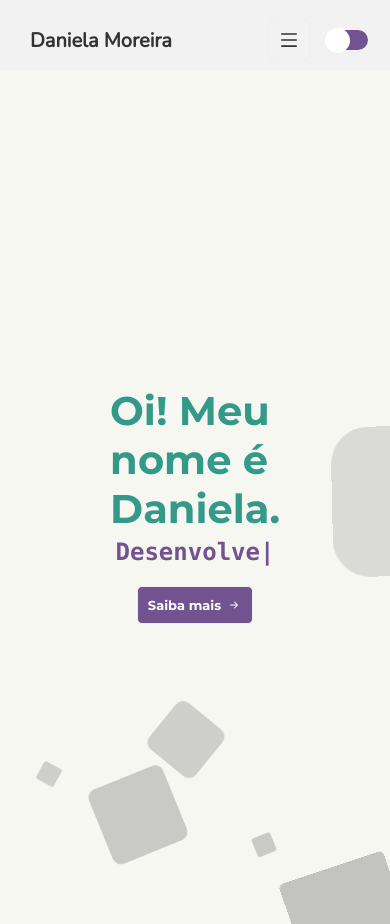
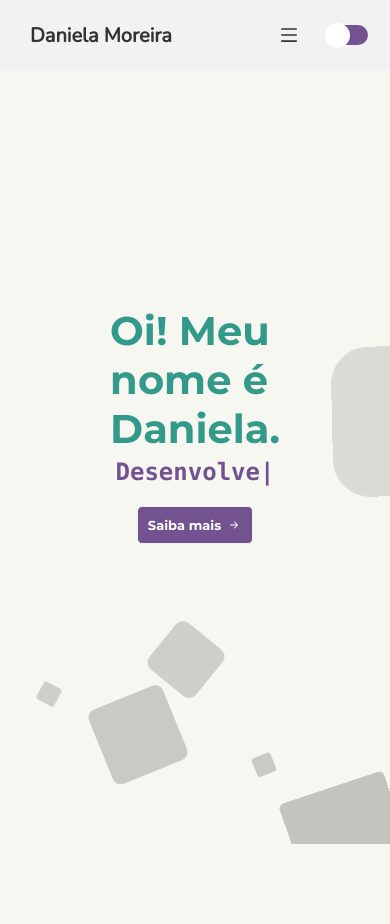
Before and after one commit to alvesxdani/my-portfolio, a React (Create React App) app: page / in a window 390 px wide. After the commit the page ends 844 px from the top, so only its background shows below. Built offline with nearby package versions, Linux system fonts and the light colour scheme.

Commit message:
Adjust nav menu mobile

```diff
--- a/src/App.tsx
+++ b/src/App.tsx
@@ -5,6 +5,7 @@ import light from './components/themes/light';
 import dark from './components/themes/dark';
 import usePersistedState from './components/utils/usePersistedState';
 import Intro from './components/intro';
+import About from './components/about';
 
 function App() {
   const [theme, setTheme] = usePersistedState<DefaultTheme>('theme', light);
@@ -22,6 +23,8 @@ const toggleTheme = () => {
 
       <Intro/>
 
+      <About/>
+
     </ThemeProvider>
   );
 }
--- /dev/null
+++ b/src/components/about/index.tsx
@@ -0,0 +1,7 @@
+const About: React.FC = () => {
+
+  return (
+    <></>
+  );
+}
+export default About;
--- /dev/null
+++ b/src/components/about/style.tsx
@@ -0,0 +1 @@
+import styled from "styled-components";
--- a/src/components/nav/index.tsx
+++ b/src/components/nav/index.tsx
@@ -64,6 +64,27 @@ const NavBar: React.FC<Props> = ({ toggleTheme }) => {
           </Link>
         </MenuStyled>
 
+        <ButtonMinNav onClick={toggleMenu}>
+          {extendedNav ? <IoMdClose /> : <AiOutlineMenu />}
+        </ButtonMinNav>
+
+        <BoxToggle>
+          <Switch
+            onChange={toggleTheme}
+            checked={title === "dark"}
+            checkedIcon={false}
+            uncheckedIcon={false}
+            height={20}
+            width={40}
+            handleDiameter={25}
+            offColor={colors.secundary}
+            onColor="#eee"
+            onHandleColor={colors.secundary}
+            offHandleColor="#fff"
+          />
+        </BoxToggle>
+      </ContainerNav>
+
       {extendedNav &&
         (<MenuMobileStyled>
           <Link href="/">
@@ -91,27 +112,6 @@ const NavBar: React.FC<Props> = ({ toggleTheme }) => {
             <span>Contato</span>
           </Link>
         </MenuMobileStyled>)}
-
-        <ButtonMinNav onClick={toggleMenu}>
-          {extendedNav ? <IoMdClose/> : <AiOutlineMenu />}
-        </ButtonMinNav>
-
-        <BoxToggle>
-          <Switch
-            onChange={toggleTheme}
-            checked={title === "dark"}
-            checkedIcon={false}
-            uncheckedIcon={false}
-            height={20}
-            width={40}
-            handleDiameter={25}
-            offColor={colors.secundary}
-            onColor="#eee"
-            onHandleColor={colors.secundary}
-            offHandleColor="#fff"
-          />
-        </BoxToggle>
-      </ContainerNav>
     </nav>
   );
 };
--- a/src/components/nav/style.tsx
+++ b/src/components/nav/style.tsx
@@ -1,11 +1,11 @@
 import styled from "styled-components";
 
 export const ContainerNav = styled.div`
+position: fixed;
 left: 0;
 top: 0;
 width: 100%;
 height: 7rem;
-padding-top: 1rem;
 display: flex;
 flex-direction: row;
 background-color: ${(props) => props.theme.colors.backgroundNav};
@@ -14,10 +14,6 @@ font: 1rem 'Montserrat',sans-serif;
 align-items: center;
 align-content: center;
 margin-bottom: 1rem;
-
-// @media(max-width: 900px) {
-
-// }
 `;
 
 export const BrandTitle = styled.div`
@@ -48,15 +44,15 @@ export const MenuStyled = styled.div`
 `;
 
 export const MenuMobileStyled = styled.div`
+  position: absolute;
+  bottom: 0;
+  left: 0;
   display: none;
   transition: .80s ease-in;
 
   @media(max-width: 900px) {
     display: block;
     width: 100vw;
-    position: absolute;
-    bottom: 0;
-    left: 0;
     flex-direction: column;
     align-items: center;
     padding: 1rem;
```
Lines whose indentation alone changed are shown as unchanged.
